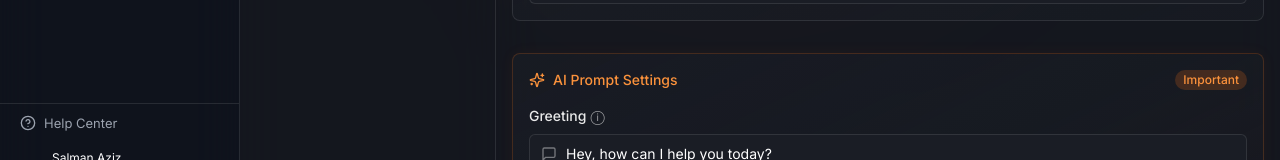
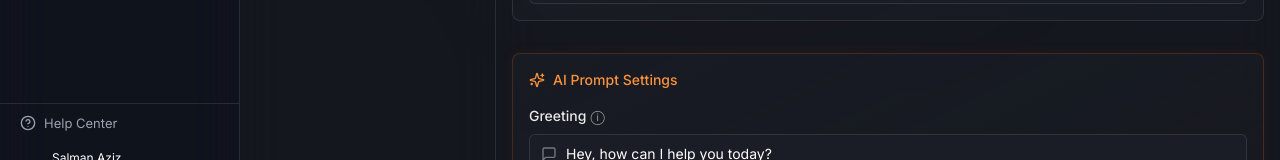
Before and after one commit to venture-data/convoai-admin-portal, a Next.js app: page /dashboard/new_agents in a window 1280 px wide. Shown: the part 584-744 px from the top of the page. Built offline with nearby package versions, Linux system fonts and the light colour scheme; no server answers.

Commit message:
feat: implement dragging

```diff
--- a/src/components/agent-config/interaction-settings.tsx
+++ b/src/components/agent-config/interaction-settings.tsx
@@ -110,13 +110,10 @@ export function InteractionSettings({agentConfig, setAgentConfig}: {agentConfig:
           </div>
         </div>
       )}
-
-      {/* Endpointing Settings - Highlighted as important */}
       <div className="p-4 rounded-lg bg-gradient-to-br from-[#1A1D25]/80 via-[#1A1D25]/60 to-orange-950/10 border border-orange-500/20 shadow-[0_0_15px_rgba(249,115,22,0.05)]">
         <h4 className="text-sm font-medium text-orange-400 mb-4 flex items-center gap-2">
           <Zap className="h-4 w-4" />
           Response Timing
-          <span className="ml-auto text-xs px-2 py-0.5 rounded-full bg-orange-500/20 text-orange-400">Important</span>
         </h4>
 
         <div className="space-y-6">
--- a/src/components/agent-config/knowledge-config.tsx
+++ b/src/components/agent-config/knowledge-config.tsx
@@ -25,7 +25,6 @@ export function KnowledgeConfig({agentConfig, setAgentConfig}: {agentConfig: Kno
         <h4 className="text-sm font-medium text-orange-400 mb-4 flex items-center gap-2">
           <BookOpen className="h-4 w-4" />
           Document Upload
-          <span className="ml-auto text-xs px-2 py-0.5 rounded-full bg-orange-500/20 text-orange-400">Important</span>
         </h4>
 
         <div className="space-y-3">
--- a/src/components/agent-config/model-config.tsx
+++ b/src/components/agent-config/model-config.tsx
@@ -142,7 +142,6 @@ export function ModelConfig({agentConfig, setAgentConfig}: {agentConfig: ModelCo
         <h4 className="text-sm font-medium text-orange-400 mb-4 flex items-center gap-2">
           <Sparkles className="h-4 w-4" />
           AI Prompt Settings
-          <span className="ml-auto text-xs px-2 py-0.5 rounded-full bg-orange-500/20 text-orange-400">Important</span>
         </h4>
 
         <div className="space-y-5">
--- a/src/components/agent-config/review-config.tsx
+++ b/src/components/agent-config/review-config.tsx
@@ -81,7 +81,6 @@ export function ReviewConfig({ agentConfig }: ReviewConfigProps) {
         <h4 className="text-sm font-medium text-orange-400 mb-4 flex items-center gap-2">
           <Brain className="h-4 w-4" />
           Model Configuration
-          <span className="ml-auto text-xs px-2 py-0.5 rounded-full bg-orange-500/20 text-orange-400">Important</span>
         </h4>
 
         <dl className="grid grid-cols-1 md:grid-cols-2 gap-5">
--- a/src/components/agent-config/transcriber-config.tsx
+++ b/src/components/agent-config/transcriber-config.tsx
@@ -151,7 +151,6 @@ export function TranscriberConfig({ agentConfig, setAgentConfig }: TranscriberCo
         <h4 className="text-sm font-medium text-orange-400 mb-4 flex items-center gap-2">
           <Sliders className="h-4 w-4" />
           Model Selection
-          <span className="ml-auto text-xs px-2 py-0.5 rounded-full bg-orange-500/20 text-orange-400">Important</span>
         </h4>
 
         <div className="space-y-5">
--- a/src/components/agent-config/voice-config.tsx
+++ b/src/components/agent-config/voice-config.tsx
@@ -144,7 +144,6 @@ export function VoiceConfig({ provider, agentConfig, setAgentConfig }: VoiceConf
           <h4 className="text-sm font-medium text-orange-400 mb-4 flex items-center gap-2">
             <Mic className="h-4 w-4" />
             Voice Selection
-            <span className="ml-auto text-xs px-2 py-0.5 rounded-full bg-orange-500/20 text-orange-400">Important</span>
           </h4>
 
           <div className="relative">
```
